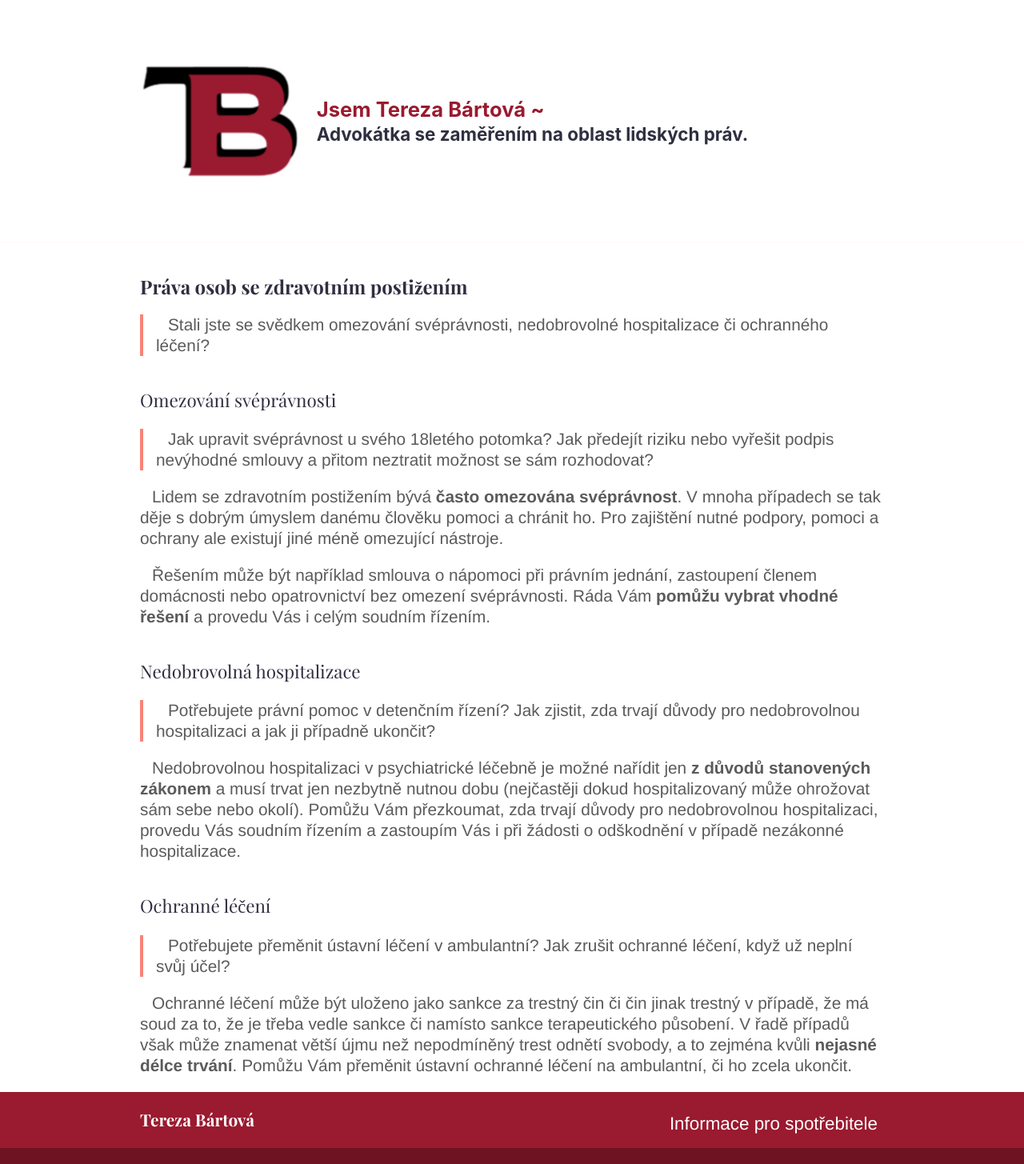
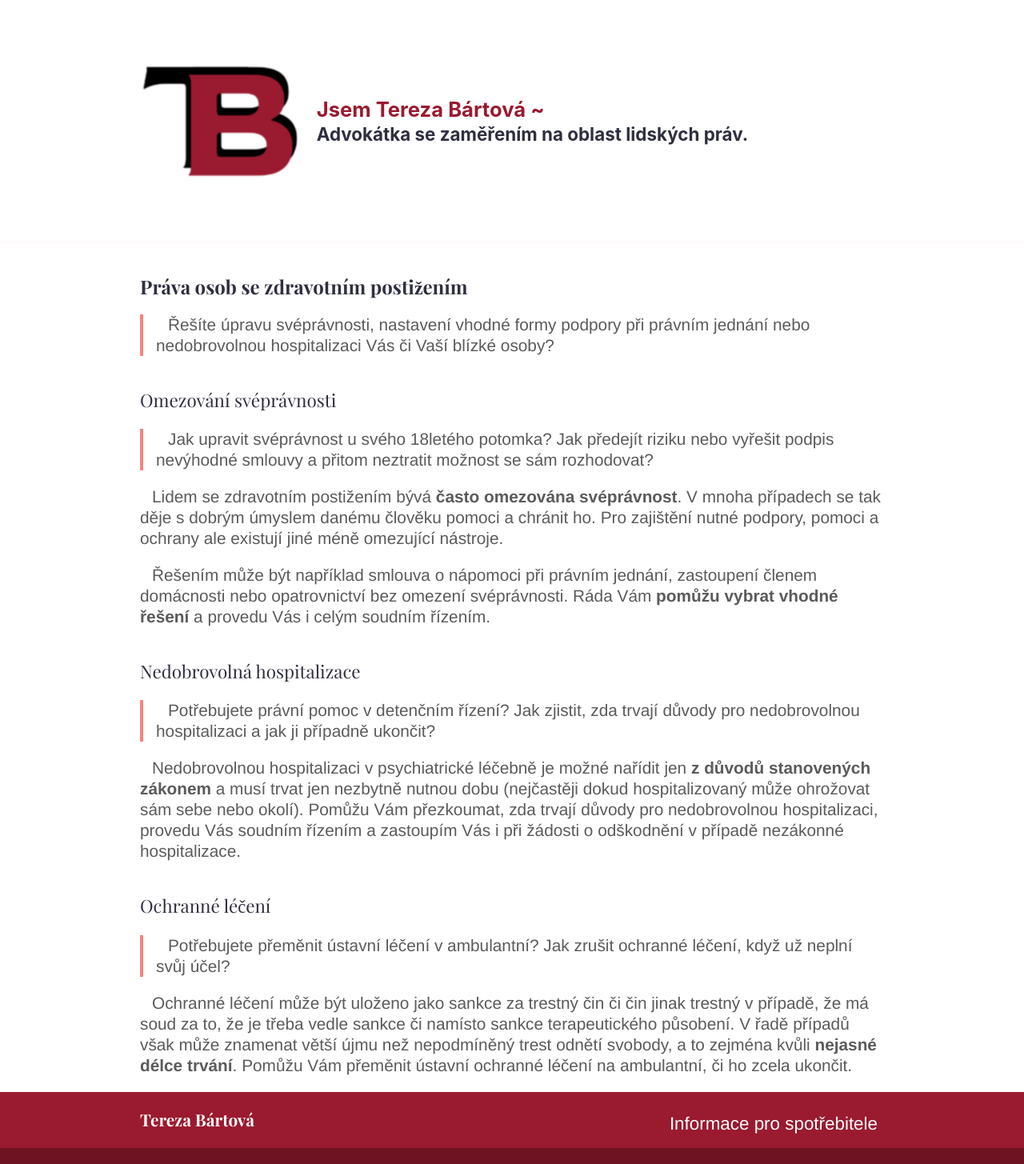
Before and after one commit to terezabartova/terezabartova.github.io, a Jekyll site: the page built from _services/prava-osob.md, in a window 1280 px wide. Shown: the whole page at 80% size. Built offline with Jekyll 4.4.1, drawn with Linux system fonts in a browser that asks for light colours.

Commit message:
changing first paragraph - prava osob

```diff
--- a/_services/prava-osob.md
+++ b/_services/prava-osob.md
@@ -4,7 +4,7 @@ date: 2018-11-18T12:33:46+10:00
 weight: 1
 ---
 
-> Stali jste se svědkem omezování svéprávnosti, nedobrovolné hospitalizace či ochranného léčení?
+> Řešíte úpravu svéprávnosti, nastavení vhodné formy podpory při právním jednání nebo nedobrovolnou hospitalizaci Vás či Vaší blízké osoby?
 
 ## Omezování svéprávnosti
 
```
